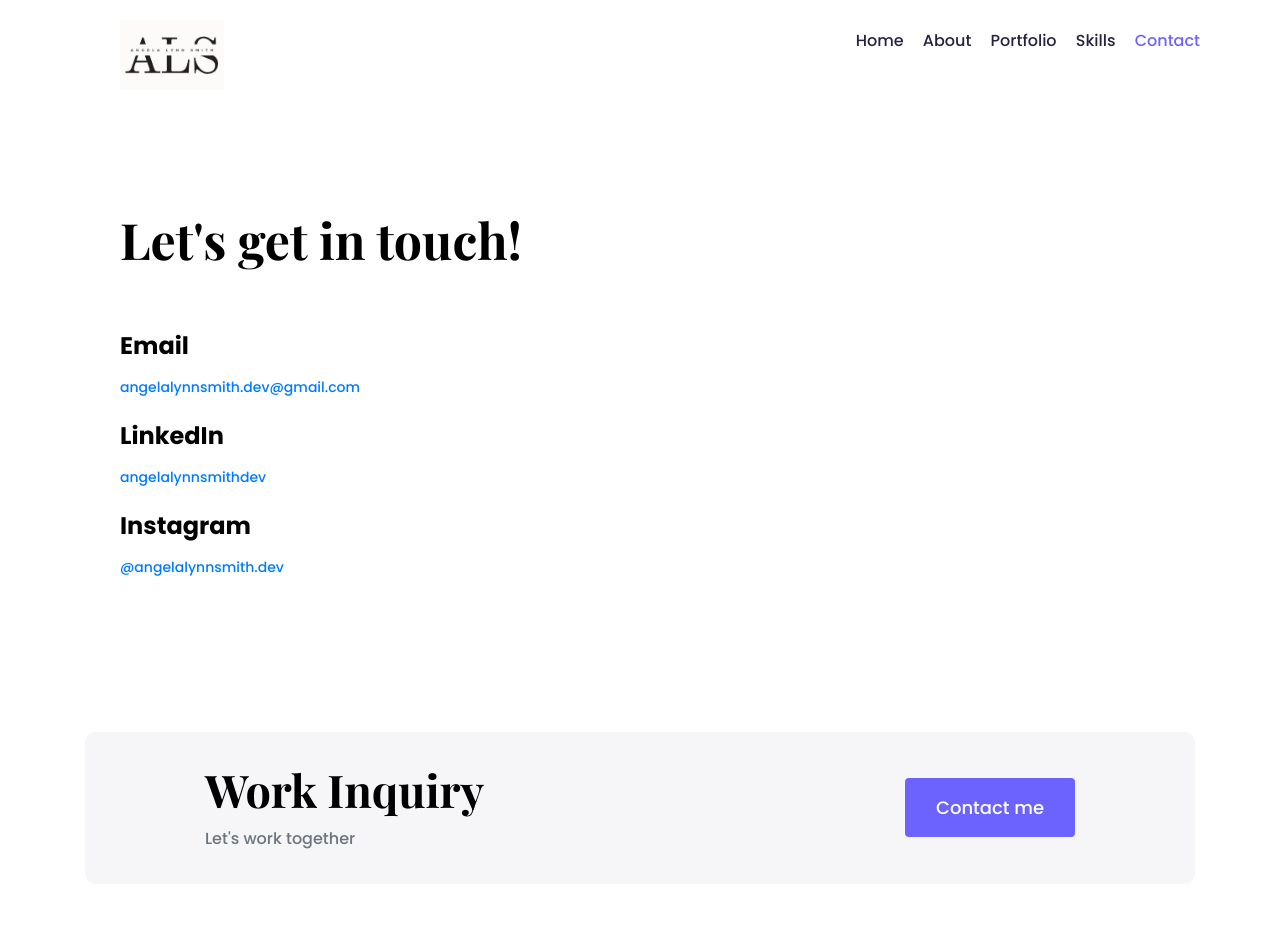
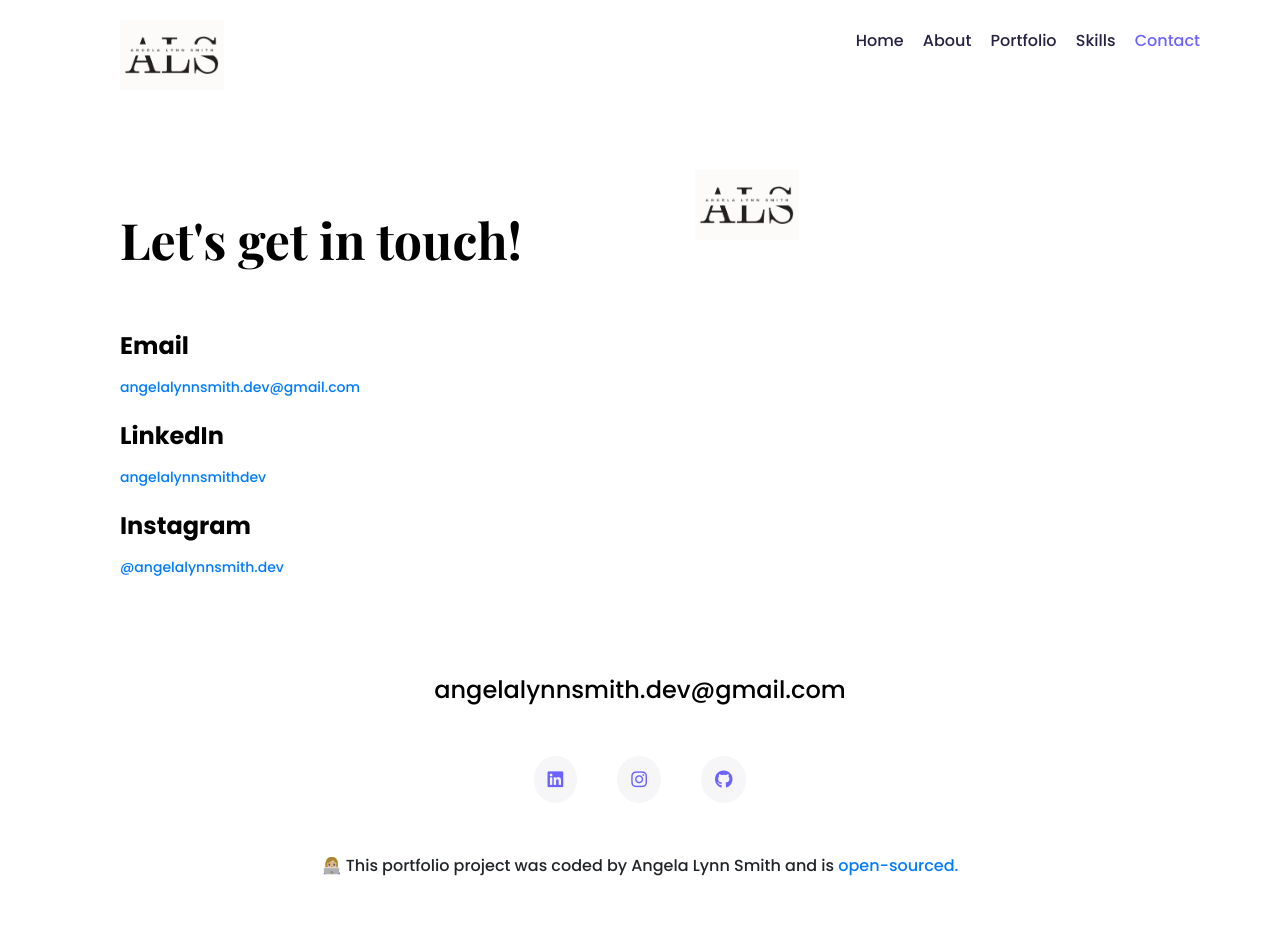
Before and after one commit to AngelaLynnSmith/portfolio-project, a plain HTML site: page contact.html in a window 1280 px wide. Shown: the top 929 px of the page. Drawn offline with nearby package versions, Linux system fonts and the light colour scheme.

Commit message:
made footer more responsive

```diff
--- a/contact.html
+++ b/contact.html
@@ -49,6 +49,9 @@
     </nav>
     </div>
     <div class="content-container container">
+        <div class="row">
+
+        <div class="col-md-6">
         <div class="content">
             <h1 class="mb-5">Let's get in touch!</h1>
             <h3>Email</h3>
@@ -65,18 +68,13 @@
             </p>
             </div>
         </div>
+
+    <div class="col-md-6">
+        <img src="images/ALS-simple-logo.JPG" alt="ALS-simple-logo" class="logo d-none d-md-block">
+    </div>
     </div>
 
     <footer class="container">
-        <div class="contact-box d-flex justify-content-between mb-5 d-none d-md-flex">
-            <div>
-                <h3>Work Inquiry</h3>
-                <p class="text-muted">Let's work together</p>
-            </div>
-            <div>
-                <a href="/contact.html" class="btn btn-branding mt-3" title="Contact Angela Lynn Smith"> Contact me</a>
-            </div>
-        </div>
         <div class="d-flex justify-content-center mb-5">
             <a href="mailto:angelalynnsmith.dev@gmail.com" class="email-link"
                 title="Email Angela Lynn Smith">angelalynnsmith.dev@gmail.com
```
Also changed, not shown: about.html (+9 -5 lines), index.html (+3 -3 lines), portfolio.html (+2 -2 lines), skills.html (+2 -2 lines).
